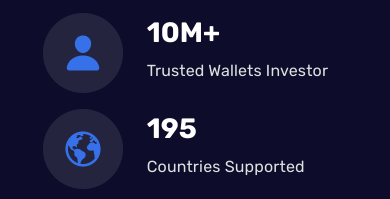
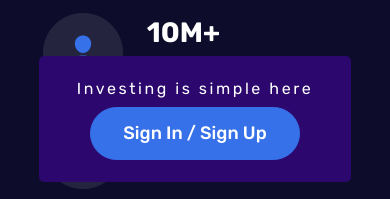
Before and after one commit to Firstclass-Pilot-Agency/prostrategy, a plain HTML site: page index.html in a window 390 px wide. Shown: the part 645-844 px from the top of the page. Drawn offline with Linux system fonts and the light colour scheme; a script that the page names is missing; files whose address does not match are found by name.

Commit message:
fixed issues and added extra content

```diff
--- a/index.html
+++ b/index.html
@@ -30,8 +30,54 @@
     <link href="img/favicon.ico" rel="shortcut icon" type="image/x-icon" />
     <link href="img/webclip.png" rel="apple-touch-icon" />
 </head>
+<style>
+    .floating-bar {
+        display: none;
+        justify-content: center;
+        flex-direction: column;
+        column-gap: 4;
+        align-items: center;
+        background: #2B076E;
+        color: black;
+        width: 80vw;
+        position: fixed;
+        height: 15vh;
+        bottom: 2%;
+        left: 10vw;
+        right: 10vw;
+        z-index: 100;
+        border-radius: 5px;
+    }
+@media screen
+  and (max-width: 520px) {
 
-<body>
+    .floating-bar {
+    display: flex;
+    justify-content: center;
+        flex-direction: column;
+        column-gap: 4;
+        align-items: center;
+        background: #2B076E;
+        color: black;
+        width: 80vw;
+        position: fixed;
+        height: 15vh;
+        bottom: 2%;
+        left: 10vw;
+        right: 10vw;
+        z-index: 100;
+        border-radius: 5px;
+}
+}
+</style>
+<body style="position: relative;">
+    <div>
+        <div class="floating-bar">
+            <p style="margin-bottom: 2%;">Investing is simple here</p>
+            <a href="auth.html" class="secondry-button two w-button">
+                Sign In / Sign Up
+            </a>
+        </div>
         <div data-collapse="medium" data-animation="default" data-duration="400"
             data-w-id="fde0637e-3e28-0f07-8911-7a0c5fb16710" data-easing="ease" data-easing2="ease" role="banner"
             class="navbar w-nav">
@@ -439,6 +485,7 @@
                 </div>
             </div>
         </section>
+    </div>
     <script src="https://www.cryptohopper.com/widgets/js/script"></script>
     <script src="vendor/d3e54v103j8qbb.cloudfront.net/js/jquery-3.5.1.min.dc5e7f18c888d6.js?site=6075d12b1236f36f8fe4e8fb"
         type="text/javascript" integrity="sha256-9/aliU8dGd2tb6OSsuzixeV4y/faTqgFtohetphbbj0=" crossorigin="anonymous">
```
Also changed, not shown: auth.html (+14 -10 lines), 1 other file. Lines whose indentation alone changed are shown as unchanged.
